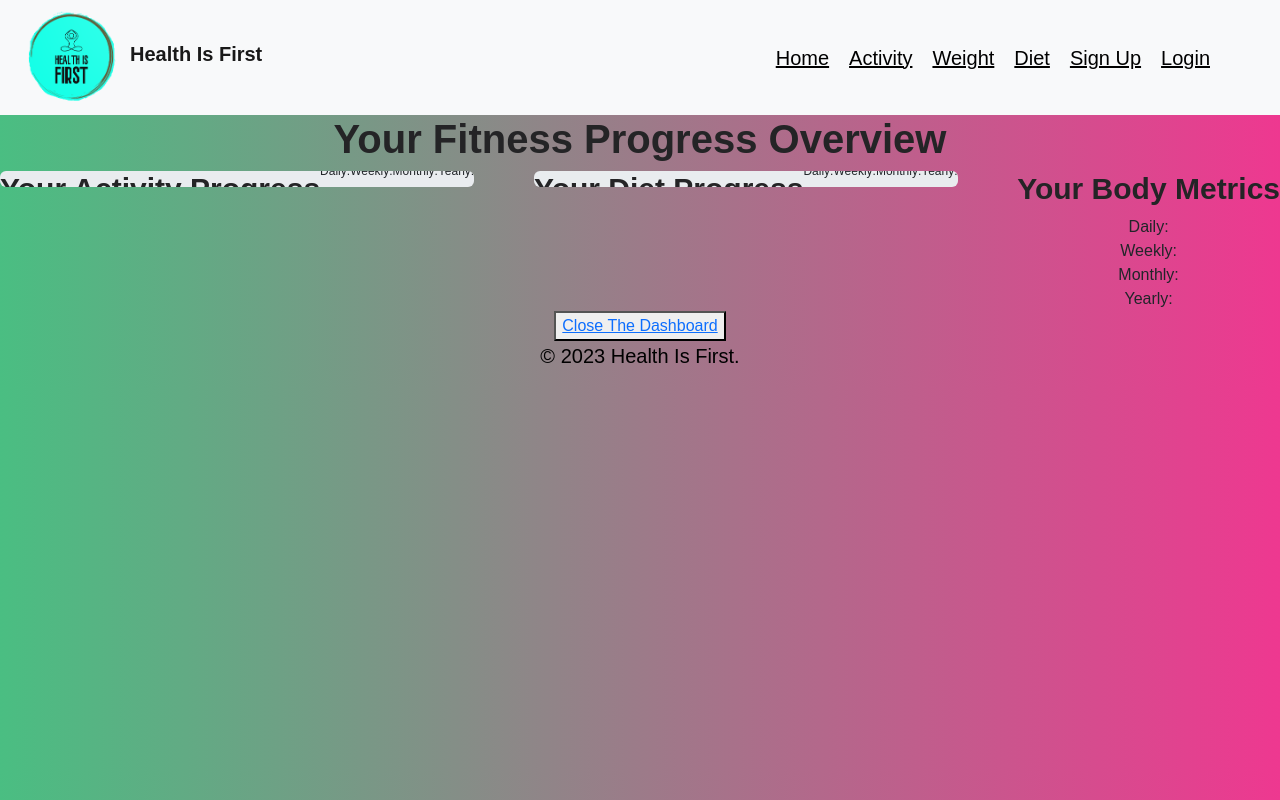
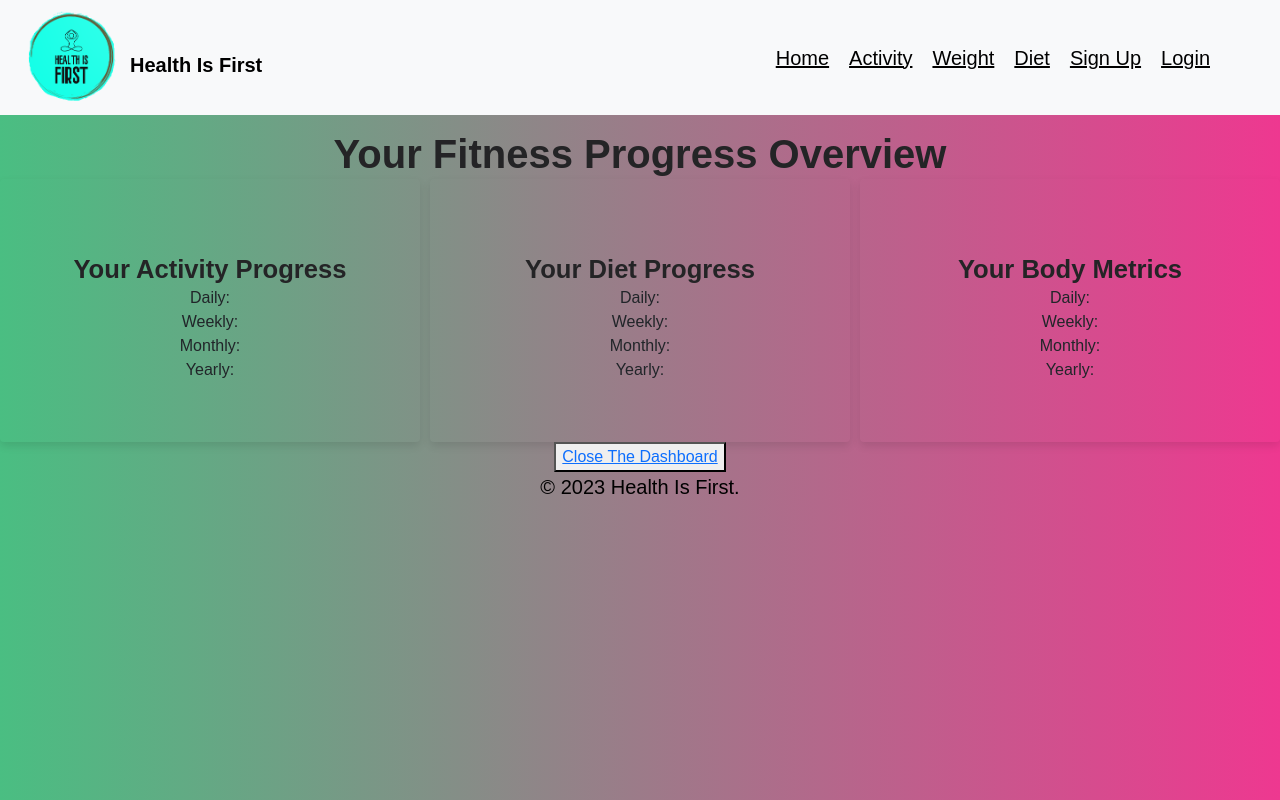
Before and after one commit to SaraArzideh/Health_Is_First, a React (Create React App) app in the folder frontend/: page /dashboard in a window 1280 px wide. Built offline with nearby package versions, Linux system fonts and the light colour scheme.

Commit message:
styles edited

```diff
--- a/frontend/public/index.html
+++ b/frontend/public/index.html
@@ -1,7 +1,7 @@
 <!DOCTYPE html>
 <html lang="en">
   <head>
-    <link href="https://maxcdn.bootstrapcdn.com/bootstrap/4.5.2/css/bootstrap.min.css" rel="stylesheet">
+    <meta name="viewport" content="width=device-width, initial-scale=1.0, maximum-scale=1.0, user-scalable=no">
 
     <meta charset="utf-8" />
     <link rel="icon" href="%PUBLIC_URL%/favicon.ico" />
--- a/frontend/src/App.css
+++ b/frontend/src/App.css
@@ -27,9 +27,13 @@ h1, h2 {
 }
 h1{
   font-size: 40px;
+  margin-top: 15px;
+  margin-bottom: 1px;
 }
 h2 {
-  font-size: 30px;
+  font-size: 2vw;
+  margin-top: 15px;
+  margin-bottom: 1px;
 }
 
 .footer {
@@ -42,8 +46,9 @@ h2 {
 }
 /* Form Styles  */
 .form-container {
-  width: 300px;
-  margin: auto;
+  max-width: 500px;
+  width:100px;
+  margin:0 auto;
   padding: 20px;
   box-shadow: 0px 0px 10px rgba(0, 0, 0, 0.1);
   border-radius: 5px;
@@ -52,15 +57,27 @@ h2 {
 /* Form Fields */
 .form-control {
   width: 100%;
-  padding: 20px;
+  padding: 5px;
   margin: 1px;
+  font-size:1.3vw;
+  margin-top: 0px;
   border: 1px solid #ddd;
   border-radius: 4px;
   transition: border-color 0.3s;
+  flex: 1; /* each child takes up equal space */
+  margin: 5 20px; /* space between each child */
 }
-
+.form-row{
+  display: flex;
+  flex:1;
+  justify-content: space-between; /* spaces out the children evenly */
+  align-items: center; /* vertically aligns children in the center */
+}
 .form-label {
-  font-weight: bold;
+  font-size:1.3vw;
+  font-weight: normal;
+  margin-bottom: 1px;
+  margin-top: 10px;
 }
 
 .form-control:focus {
@@ -112,6 +129,7 @@ h2 {
 
 .button.primary {
   background-color: #34546d;
+  color:#080708;
 }
 
 .btn-secondary {
@@ -161,7 +179,7 @@ h2 {
 .dashboard-page .diet-progress,
 .dashboard-page .body-metrics-progress {
   flex: 1;  /* Each section takes up equal width */
-  padding: 20px;
+  padding: 60px;
   box-shadow: 0 4px 8px rgba(0, 0, 0, 0.1);  /* Optional: Adds a light shadow for visual depth */
   border-radius: 4px;
 }
--- a/frontend/src/components/Dashboard.js
+++ b/frontend/src/components/Dashboard.js
@@ -17,7 +17,7 @@ function Dashboard() {
 
         <div className="progress-sections">
         {/* Visualization for Activity Progress */}
-        <section className="activity progress">
+        <section className="activity-progress">
           <h2>Your Activity Progress</h2>
 
           {/* Daily Activity Progress Visualization*/}
@@ -31,7 +31,7 @@ function Dashboard() {
         </section>
 
         {/* Visualization for Diet Progress */}
-        <section className="diet progress">
+        <section className="diet-progress">
           <h2>Your Diet Progress</h2>
 
           {/* Daily Diet Progress Visualization*/}
@@ -45,7 +45,7 @@ function Dashboard() {
         </section>
 
         {/* Visualization for Body Metrics Progress */}
-        <section className="body metrics">
+        <section className="body-metrics-progress">
           <h2>Your Body Metrics</h2>
 
           {/* Daily Body Metrics Visualization*/}
--- a/frontend/src/components/LoginPage.js
+++ b/frontend/src/components/LoginPage.js
@@ -77,7 +77,7 @@ const LoginPage = (props) => {
                     <div className="additional-details">
 						<div className="form-row">
 							<div className="form-group col-md-4">
-								<label htmlFor="age" className="form-label">Age</label>
+								<label htmlFor="age" className="form-label">Age (years)</label>
 								<input type="text"
 									id="age"
 									name="age"
@@ -86,7 +86,7 @@ const LoginPage = (props) => {
 									value={state.age} />
 							</div>
 							<div className="form-group col-md-4">
-								<label htmlFor="height" className="form-label">Height</label>
+								<label htmlFor="height" className="form-label">Height (meter)</label>
 								<input type="text"
 									id="height"
 									name="height"
@@ -95,7 +95,7 @@ const LoginPage = (props) => {
 									value={state.height} />
 							</div>
 							<div className="form-group col-md-4">
-								<label htmlFor="currentWeight" className="form-label">Current Weight</label>
+								<label htmlFor="currentWeight" className="form-label">Current Weight (Kg)</label>
 								<input type="text"
 									id="currentWeight"
 									name="currentWeight"
```
